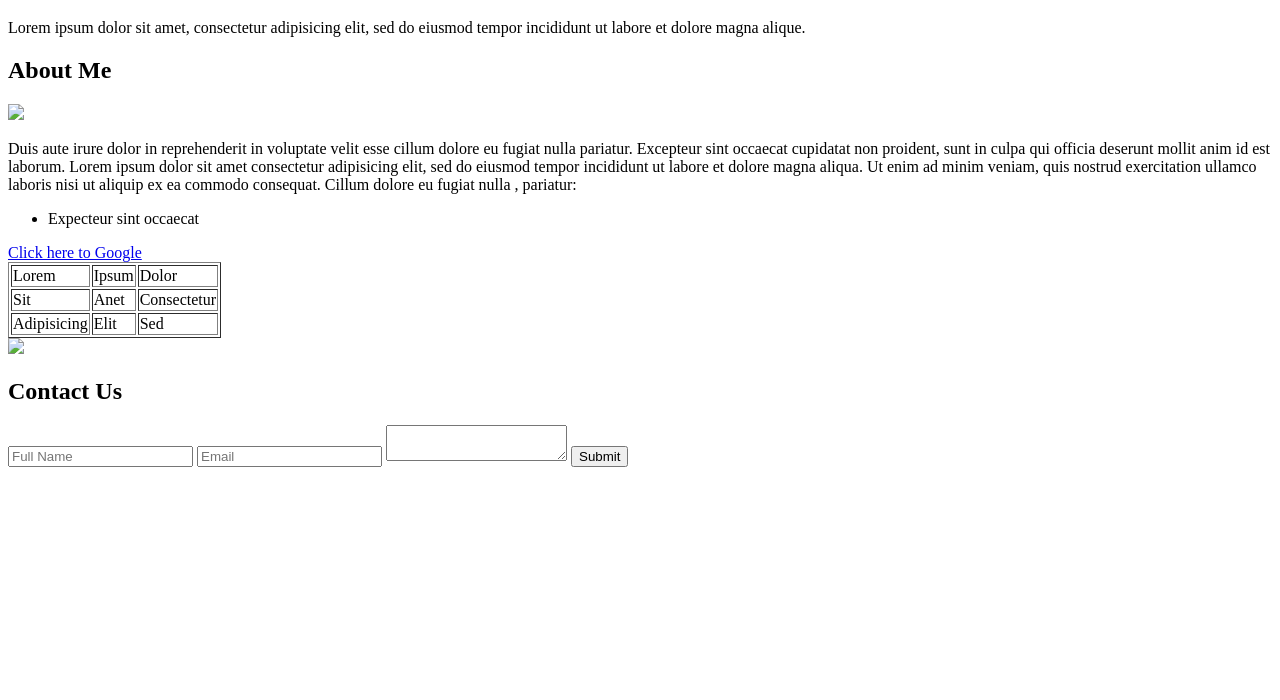
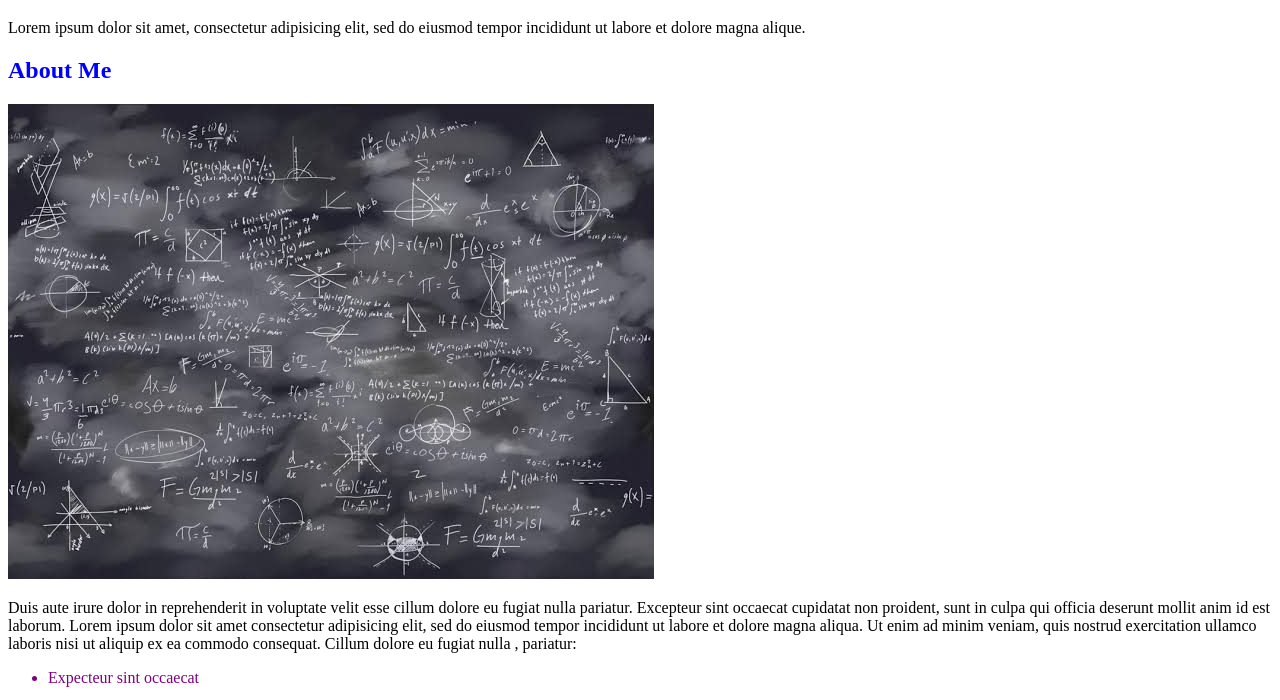
Before and after one commit to Shadymademe/Psuedoselector, a plain HTML site: page index.html in a window 1280 px wide. Shown: the part 61-761 px from the top of the page. Drawn offline with Linux system fonts and the light colour scheme.

Commit message:
Update index.html

```diff
--- a/index.html
+++ b/index.html
@@ -1,7 +1,7 @@
 <!DOCTYPE html>
 <html>
 <head>
-    <link rel="stylesheet" type="text/css" href="../CSS Course_/style.css">
+    <link rel="stylesheet" type="text/css" href="../style.css">
     <title>My Website</title>
 </head>
 <body>
@@ -13,7 +13,7 @@ tempor incididunt ut labore et dolore magna alique.</p>
 
 <h2 class="subtitle">About Me</h2>
 
-<img src="../CSS Course_/img-1.jpeg">
+<img src="../img-1.jpeg">
 
 <p>Duis aute irure dolor in reprehenderit in voluptate velit esse
 cillum dolore eu fugiat nulla pariatur.                   Excepteur sint occaecat cupidatat non
@@ -58,7 +58,7 @@ Cillum dolore eu fugiat nulla , pariatur:
 </table>
 
 
-<img src="../CSS Course_/img-2.jpeg">
+<img src="../img-2.jpeg">
 
 <h2 id="contact-us">Contact Us</h2>
 
```
